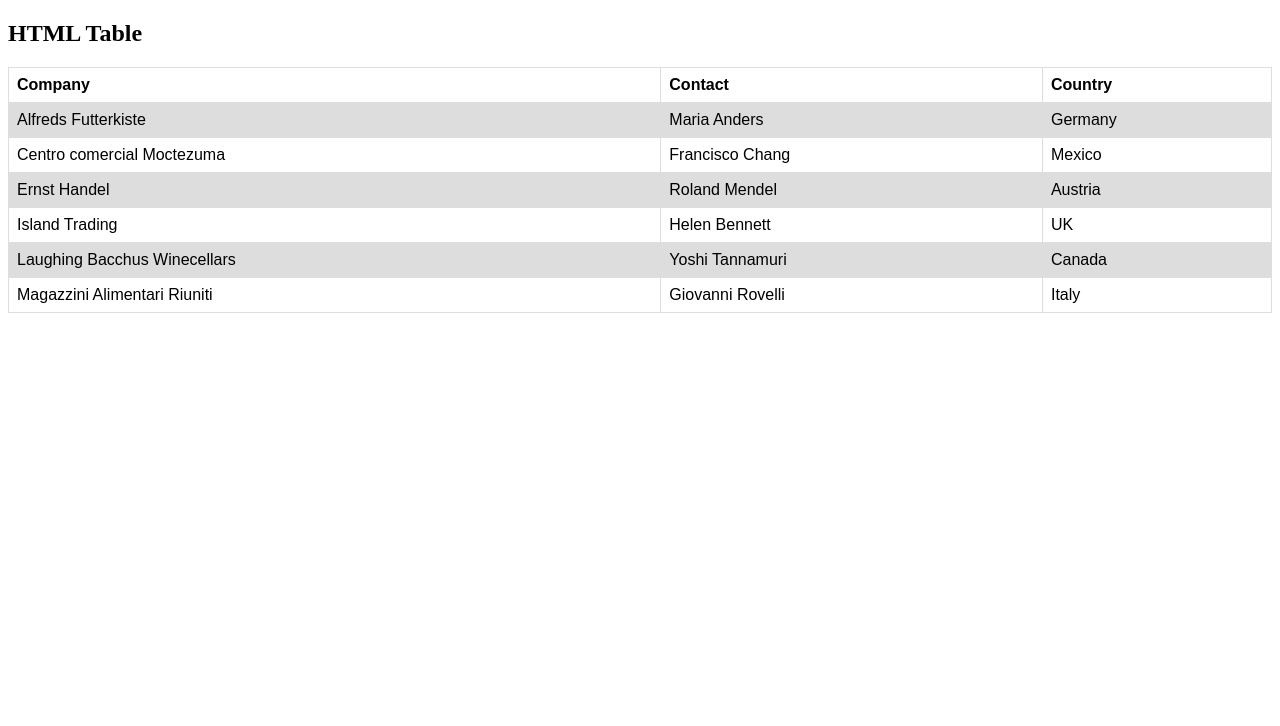
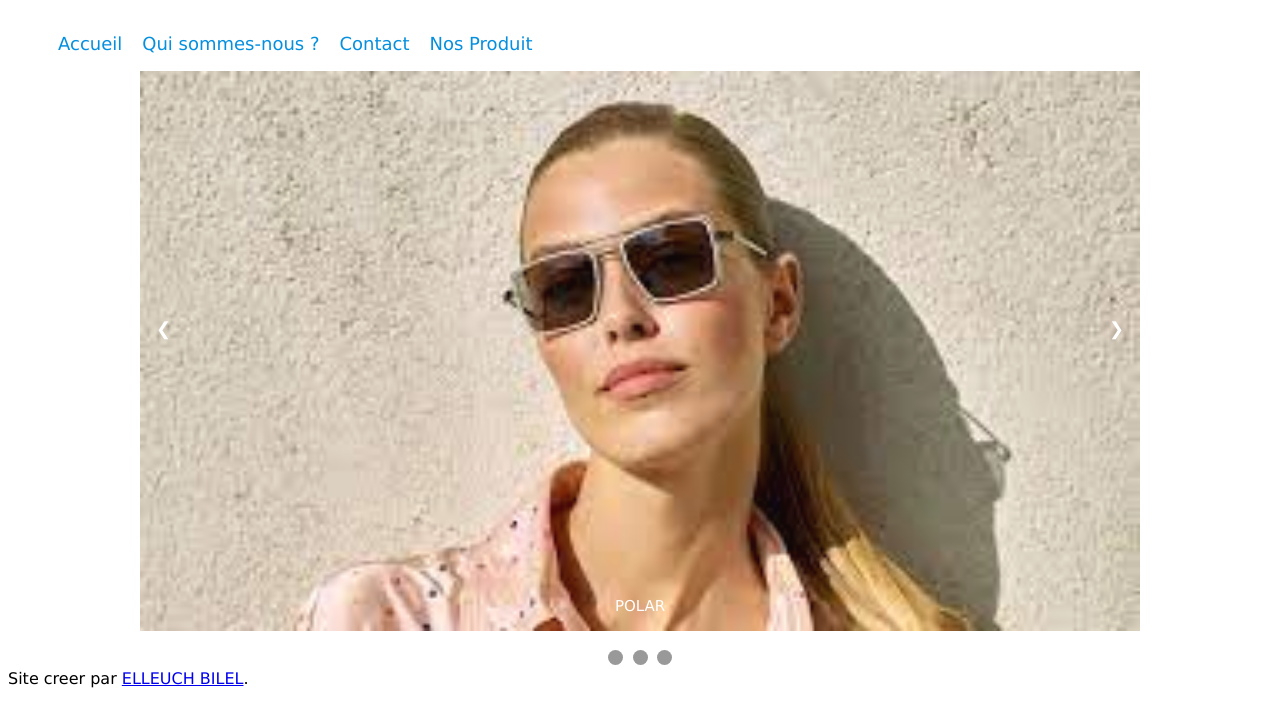
Before and after one commit to elleuchBilel/First, a plain HTML site: page index.html in a window 1280 px wide. Drawn offline with Linux system fonts and the light colour scheme.

Commit message:
version 0.01

```diff
--- a/index.html
+++ b/index.html
@@ -1,65 +1,81 @@
 <!DOCTYPE html>
 <html>
+
 <head>
+<title>
+</title>
+<meta http-equiv="Content-Type" content="text/html; charset=iso-8859-1"/>
+<link rel="stylesheet" media="screen" type="text/css"
+title="mon style" href="monsite.css">
+
 <style>
-table {
-  font-family: arial, sans-serif;
-  border-collapse: collapse;
-  width: 100%;
-}
 
-td, th {
-  border: 1px solid #dddddd;
-  text-align: left;
-  padding: 8px;
-}
-
-tr:nth-child(even) {
-  background-color: #dddddd;
-}
 </style>
 </head>
 <body>
+<div id="page">
+<div id="banniere_image">
 
-<h2>HTML Table</h2>
+</p>
+</p>
+</div>
+<div id="blocmenu">
+    <ul id="menu">
+    <li><a href="index.html">Accueil</a></li>
+    <li><a href="quisommesnous.html">Qui sommes-nous ?</a></li>
+    <li><a href="Contact.html">Contact</a></li>
+    <li><a href="Produit.html">Nos Produit</a></li>
+    </ul>
+</div>
 
-<table>
-  <tr>
-    <th>Company</th>
-    <th>Contact</th>
-    <th>Country</th>
-  </tr>
-  <tr>
-    <td>Alfreds Futterkiste</td>
-    <td>Maria Anders</td>
-    <td>Germany</td>
-  </tr>
-  <tr>
-    <td>Centro comercial Moctezuma</td>
-    <td>Francisco Chang</td>
-    <td>Mexico</td>
-  </tr>
-  <tr>
-    <td>Ernst Handel</td>
-    <td>Roland Mendel</td>
-    <td>Austria</td>
-  </tr>
-  <tr>
-    <td>Island Trading</td>
-    <td>Helen Bennett</td>
-    <td>UK</td>
-  </tr>
-  <tr>
-    <td>Laughing Bacchus Winecellars</td>
-    <td>Yoshi Tannamuri</td>
-    <td>Canada</td>
-  </tr>
-  <tr>
-    <td>Magazzini Alimentari Riuniti</td>
-    <td>Giovanni Rovelli</td>
-    <td>Italy</td>
-  </tr>
-</table>
+<div class="slideshow-container">
+  <div class="mySlides fade">
+    <div class="numbertext">1 / 3</div>
+    <img src="1.jpg" style="width: 100%;" />
+    <div class="text">Police</div>
+  </div>
+  <div class="mySlides fade">
+    <div class="numbertext">2 / 3</div>
+    <img src="2.jpg" style="width: 100%;" />
+    <div class="text">GUESS</div>
+  </div>
+  <div class="mySlides fade">
+    <div class="numbertext">3 / 3</div>
+    <img src="3.jpg" style="width: 100%;" />
+    <div class="text">POLAR</div>
+  </div>
+  <a class="prev" onclick="plusSlides(-1)">&#10094;</a>
+  <a class="next" onclick="plusSlides(1)">&#10095;</a>
+</div>
+<br />
+<div style="text-align: center;">
+  <span class="dot" onclick="currentSlide(1)"></span>
+  <span class="dot" onclick="currentSlide(2)"></span>
+  <span class="dot" onclick="currentSlide(3)"></span>
+</div>
+<script>
+  var slideIndex = 0;
+  showSlides();
 
+  function showSlides() {
+    var i;
+    var slides = document.getElementsByClassName("mySlides");
+    for (i = 0; i < slides.length; i++) {
+      slides[i].style.display = "none";
+    }
+    slideIndex++;
+    if (slideIndex > slides.length) {
+      slideIndex = 1;
+    }
+    slides[slideIndex - 1].style.display = "block";
+    setTimeout(showSlides, 2000); // Change image every 2 seconds
+  }
+</script>
+
+</div>
+<div id="footer">
+Site creer par <a href="contact.html"> ELLEUCH BILEL</a>.</div>
+</div>
+</div>
 </body>
 </html>
--- /dev/null
+++ b/monsite.css
@@ -0,0 +1,156 @@
+* {
+    box-sizing: border-box;
+  }
+  body {
+    font-family: Verdana, sans-serif;
+    margin: 50;
+  }
+  .mySlides {
+    display: none;
+  }
+  img {
+    vertical-align: middle;
+  }
+  .slideshow-container {
+    max-width: 1000px;
+    position: relative;
+    margin: auto;
+  }
+  /* Next & previous buttons */
+  .prev,
+  .next {
+    cursor: pointer;
+    position: absolute;
+    top: 50%;
+    width: auto;
+    padding: 16px;
+    margin-top: -22px;
+    color: white;
+    font-weight: bold;
+    font-size: 18px;
+    transition: 0.6s ease;
+    border-radius: 0 3px 3px 0;
+    user-select: none;
+  }
+  /* Position the "next button" to the right */
+  .next {
+    right: 0;
+    border-radius: 3px 0 0 3px;
+  }
+  /* On hover, add a black background color with a little bit see-through */
+  .prev:hover,
+  .next:hover {
+    background-color: rgba(0, 0, 0, 0.8);
+  }
+  /* Caption text */
+  .text {
+    color: #ffffff;
+    font-size: 15px;
+    padding: 8px 12px;
+    position: absolute;
+    bottom: 8px;
+    width: 100%;
+    text-align: center;
+  }
+  /* Number text (1/3 etc) */
+  .numbertext {
+    color: #ffffff;
+    font-size: 12px;
+    padding: 8px 12px;
+    position: absolute;
+    top: 0;
+  }
+  /* The dots/bullets/indicators */
+  .dot {
+    cursor: pointer;
+    height: 15px;
+    width: 15px;
+    margin: 0 2px;
+    background-color: #999999;
+    border-radius: 50%;
+    display: inline-block;
+    transition: background-color 0.6s ease;
+  }
+  .active,
+  .dot:hover {
+    background-color: #111111;
+  }
+  /* Fading animation */
+  .fade {
+    -webkit-animation-name: fade;
+    -webkit-animation-duration: 1.5s;
+    animation-name: fade;
+    animation-duration: 1.5s;
+  }
+  @-webkit-keyframes fade {
+    from {
+      opacity: 0.4;
+    }
+    to {
+      opacity: 1;
+    }
+  }
+  @keyframes fade {
+    from {
+      opacity: 0.4;
+    }
+    to {
+      opacity: 1;
+    }
+  }
+  /* On smaller screens, decrease text size */
+  @media only screen and (max-width: 300px) {
+    .prev,
+    .next,
+    .text {
+      font-size: 11px;
+    }
+  }
+#menu li
+{
+float: left;
+list-style-type: none;
+}
+
+#menu li a, #menu li a:visited
+{
+padding: 10px;
+line-height: 55px;
+font-size: 18px;
+text-decoration: none;
+color: #058fdf;
+}
+
+#menu li a:hover
+{
+background-color: #58c7fa;
+color: white;
+}
+
+#corps
+{
+padding: 1.0em;
+margin-top: 10px;
+padding-top: 2px;
+overflow: hidden;
+text-align: center;
+color: white;
+}
+
+#corps h2
+{
+padding: 1.1em;
+margin-top: 10px;
+padding-top: 2px;
+overflow: hidden;
+text-align: center;
+font-size: 18px;
+}
+
+ul {
+list-style-type: none;
+}
+
+li {
+list-style-type: none;
+}
```
Also changed, not shown: 1.jpg (added), 2.jpg (added), 3.jpg (added), Contact.html (added), Produit.html (added), quisommesnous.html (added).
